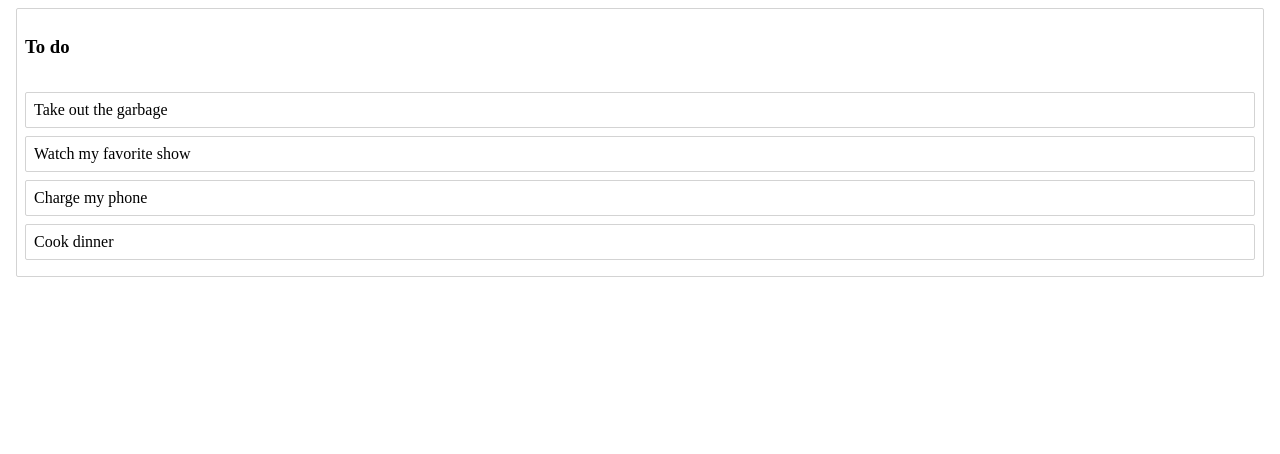
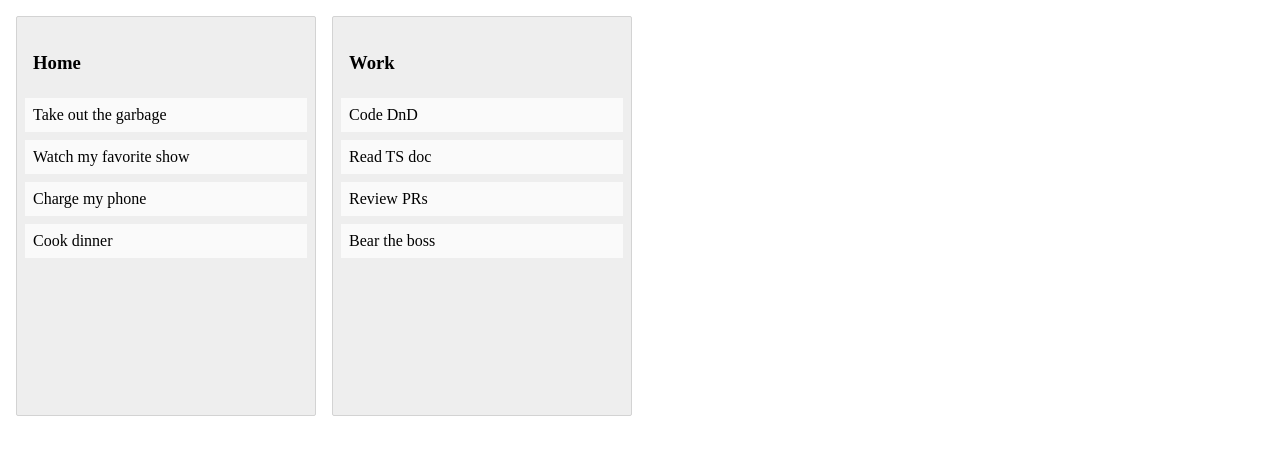
Before and after one commit to PauloFerrariDev/drag-and-drop, a React (Create React App) app: page / in a window 1280 px wide. Shown: the top 454 px of the page. Built offline with nearby package versions, Linux system fonts and the light colour scheme.

Commit message:
Created droppable and draggable functionalities

```diff
--- a/package.json
+++ b/package.json
@@ -7,8 +7,10 @@
     "@testing-library/jest-dom": "^4.2.4",
     "@testing-library/react": "^9.3.2",
     "@testing-library/user-event": "^7.1.2",
+    "@types/react-beautiful-dnd": "^13.0.0",
     "@types/styled-components": "^5.1.3",
     "react": "^16.13.1",
+    "react-beautiful-dnd": "^13.0.0",
     "react-dom": "^16.13.1",
     "react-scripts": "3.4.3",
     "styled-components": "^5.2.0",
--- a/src/App.tsx
+++ b/src/App.tsx
@@ -2,6 +2,7 @@ import React from "react";
 import initialData from "src/mock/initialData";
 import { ITask, IColumn } from "src/mock/initialData/models";
 import Column from "src/components/Column";
+import { DragDropContext, DropResult } from "react-beautiful-dnd";
 
 function App() {
   const data = initialData;
@@ -34,7 +35,15 @@ function App() {
     return undefined;
   });
 
-  return <div>{renderColumns}</div>;
+  const OnDragEnd = (result: DropResult) => {};
+
+  return (
+    <DragDropContext onDragEnd={OnDragEnd}>
+      <div style={{ display: "flex", flexDirection: "row" }}>
+        {renderColumns}
+      </div>
+    </DragDropContext>
+  );
 }
 
 export default App;
--- a/src/components/Column/index.tsx
+++ b/src/components/Column/index.tsx
@@ -1,19 +1,42 @@
 import React from "react";
 import { ColumnProps } from "./models";
-import { Container, Title, TaskList } from "./styleds";
-import Task from "src/components/Task";
+import { Title } from "./styleds";
+import TaskList from "../TaskList";
+import {
+  Droppable,
+  DroppableProvided,
+  DroppableStateSnapshot,
+} from "react-beautiful-dnd";
 
 export default function Column(props: ColumnProps) {
   const { column, tasks } = props;
 
+  const getDroppableStyle = (isDraggingOver: boolean): {} => ({
+    background: isDraggingOver ? "lightblue" : "#eee",
+    margin: 8,
+    padding: 8,
+    width: 300,
+    minHeight: 400,
+    borderRadius: 2,
+    border: "1px solid lightgrey",
+    boxSizing: "border-box",
+  });
+
   return (
-    <Container>
-      <Title>{column.title}</Title>
-      <TaskList>
-        {tasks.map((task) => (
-          <Task key={task.id} task={task} />
-        ))}
-      </TaskList>
-    </Container>
+    <>
+      <Droppable droppableId={column.id}>
+        {(provided: DroppableProvided, snapshot: DroppableStateSnapshot) => (
+          <div
+            ref={provided.innerRef}
+            {...provided.droppableProps}
+            style={getDroppableStyle(snapshot.isDraggingOver)}
+          >
+            <Title>{column.title}</Title>
+            <TaskList tasks={tasks} />
+            {provided.placeholder}
+          </div>
+        )}
+      </Droppable>
+    </>
   );
 }
--- a/src/components/Column/styleds.ts
+++ b/src/components/Column/styleds.ts
@@ -1,15 +1,6 @@
 import styled from "styled-components";
-
-export const Container = styled("div")`
-  margin: 8px;
-  border: 1px solid lightgrey;
-  border-radius: 2px;
-`;
 
 export const Title = styled("h3")`
   padding: 8px;
+  margin-bottom: 16px;
 `;
-
-export const TaskList = styled("div")`
-  padding: 8px;
-`;
--- a/src/components/Task/index.tsx
+++ /dev/null
@@ -1,9 +0,0 @@
-import React from "react";
-import { TaskProps } from "./models";
-import { Container } from "./styleds";
-
-export default function Task(props: TaskProps) {
-  const { task } = props;
-
-  return <Container>{task.content}</Container>;
-}
--- a/src/components/Task/styleds.ts
+++ /dev/null
@@ -1,8 +0,0 @@
-import styled from "styled-components";
-
-export const Container = styled("div")`
-  border: 1px solid lightgrey;
-  border-radius: 2px;
-  padding: 8px;
-  margin-bottom: 8px;
-`;
--- /dev/null
+++ b/src/components/TaskList/index.tsx
@@ -0,0 +1,44 @@
+import React from "react";
+import { TaskListProps } from "./models";
+import {
+  Draggable,
+  DraggableProvided,
+  DraggableStateSnapshot,
+} from "react-beautiful-dnd";
+
+export default function TaskList(props: TaskListProps) {
+  const { tasks } = props;
+
+  const getDraggableStyle = (draggableStyle: any, isDragging: boolean): {} => ({
+    userSelect: "none",
+    padding: 8,
+    margin: "0 0 8px 0",
+    background: isDragging ? "lightgreen" : "#fafafa",
+    ...draggableStyle,
+  });
+
+  return (
+    <>
+      {tasks.map((task, index) => (
+        <Draggable key={task.id} draggableId={task.id} index={index}>
+          {(
+            providedDraggable: DraggableProvided,
+            snapshotDraggable: DraggableStateSnapshot
+          ) => (
+            <div
+              ref={providedDraggable.innerRef}
+              {...providedDraggable.draggableProps}
+              {...providedDraggable.dragHandleProps}
+              style={getDraggableStyle(
+                providedDraggable.draggableProps.style,
+                snapshotDraggable.isDragging
+              )}
+            >
+              {task.content}
+            </div>
+          )}
+        </Draggable>
+      ))}
+    </>
+  );
+}
--- a/src/components/Task/models.ts
+++ b/src/components/TaskList/models.ts
@@ -1,5 +1,5 @@
 import { ITask } from "src/mock/initialData/models";
 
-export interface TaskProps {
-  task: ITask
+export interface TaskListProps {
+  tasks: ITask[];
 }
--- a/src/mock/initialData/index.ts
+++ b/src/mock/initialData/index.ts
@@ -4,16 +4,25 @@ const initialData = {
     { id: "task-2", content: "Watch my favorite show" },
     { id: "task-3", content: "Charge my phone" },
     { id: "task-4", content: "Cook dinner" },
+    { id: "task-5", content: "Code DnD" },
+    { id: "task-6", content: "Read TS doc" },
+    { id: "task-7", content: "Review PRs" },
+    { id: "task-8", content: "Bear the boss" },
   ],
   columns: [
     {
       id: "column-1",
-      title: "To do",
+      title: "Home",
       taskIds: ["task-1", "task-2", "task-3", "task-4"],
+    },
+    {
+      id: "column-2",
+      title: "Work",
+      taskIds: ["task-5", "task-6", "task-7", "task-8"],
     },
   ],
   // Facilitate reordering of the columns
-  columnOrder: ["column-1", "column-6"],
+  columnOrder: ["column-1", "column-2"],
 };
 
 export default initialData;
```
Also changed, not shown: 1 other file (tests, documents, lock files or other folders).
